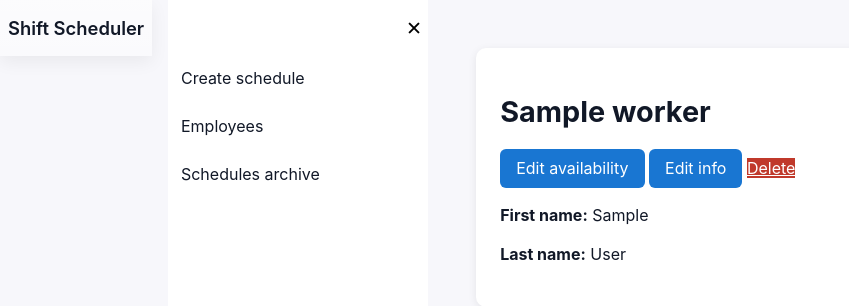
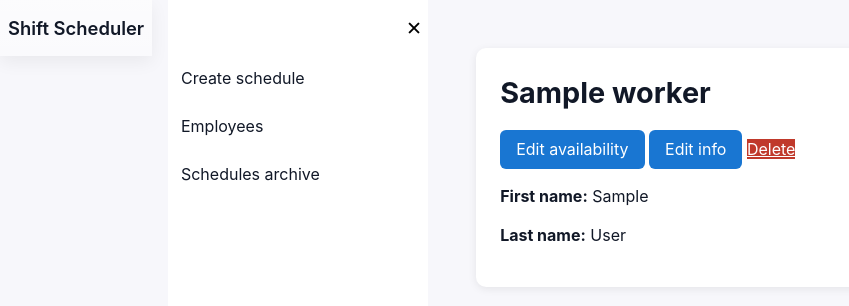
Before and after one commit to Psims9/shift_scheduling_web_app, a Django app: template shift_scheduling/scheduler/templates/scheduler/worker_detail.html in a window 1280 px wide. Shown: the top 306 px of the page, without its empty margins (0-849 px from the left). Run offline with Django 5.2, Linux system fonts and the light colour scheme; the template is opened without the code that fills it: most values are stand-ins (such as "Sample title", 1, 10 or a date in 2020); data that the repository does not hold is empty.

Commit message:
random tweaks on gpt styling

```diff
--- a/shift_scheduling/scheduler/templates/scheduler/worker_detail.html
+++ b/shift_scheduling/scheduler/templates/scheduler/worker_detail.html
@@ -4,7 +4,6 @@
 <div class="content-section">
     <h1 class="section-title">{{ worker }}</h1>
 
-    <div class="action-bar">
     <a class="btn-primary" href="{% url 'edit_worker_availability' worker.id %}">
         Edit availability
     </a>
@@ -14,11 +13,9 @@
     <a class="btn-danger" href="{% url 'worker_delete' worker.id %}">
         Delete
     </a>
-    </div>
 
-    <div class="worker-details">
     <p><strong>First name:</strong> {{ worker.first_name }}</p>
     <p><strong>Last name:</strong> {{ worker.last_name }}</p>
-    </div>
+
 </div>
 {% endblock %}
--- a/shift_scheduling/static/css/main.css
+++ b/shift_scheduling/static/css/main.css
@@ -30,10 +30,10 @@ body {
 
 /* ===== HEADER ===== */
 .page-header {
+  display: flex;
   height: var(--header-height);
-  display: flex;
   align-items: center;
-  gap: 0.75rem;
+  gap:0.75rem;
   padding: 0.5rem;
   background: linear-gradient(180deg, rgba(255,255,255,0.6), rgba(255,255,255,0.4));
   position: sticky;
@@ -80,7 +80,6 @@ body {
 .sidebar.is-open { transform: translateX(0); }
 
 .menu-close {
-  justify-self: flex-end;
   align-self: flex-end;
   border: 0;
   background: transparent;
@@ -124,7 +123,7 @@ body {
 }
 
 /* ===== HEADINGS ===== */
-.section-title { margin-bottom: 1rem; font-size: 1.8rem; }
+.section-title { margin-bottom: 1rem; margin-top: 0; font-size: 1.8rem; }
 .delete-title { margin-top: 0; font-size: 1.6rem; font-weight: 600; color: #c0392b; }
 
 /* ===== BUTTONS ===== */
```
Also changed, not shown: shift_scheduling/scheduler/templates/scheduler/worker_list.html (+3 -5 lines). Lines whose indentation alone changed are shown as unchanged.
